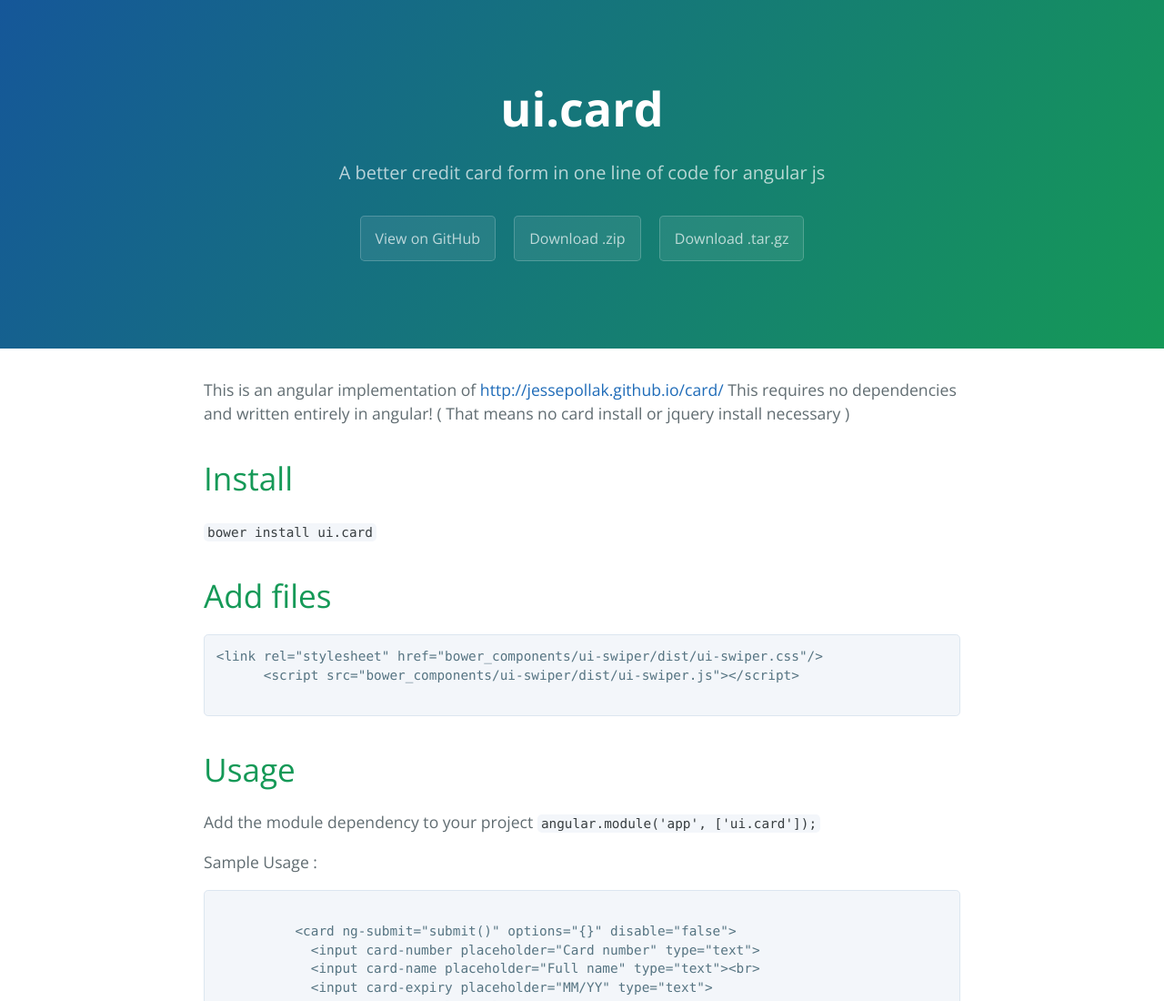
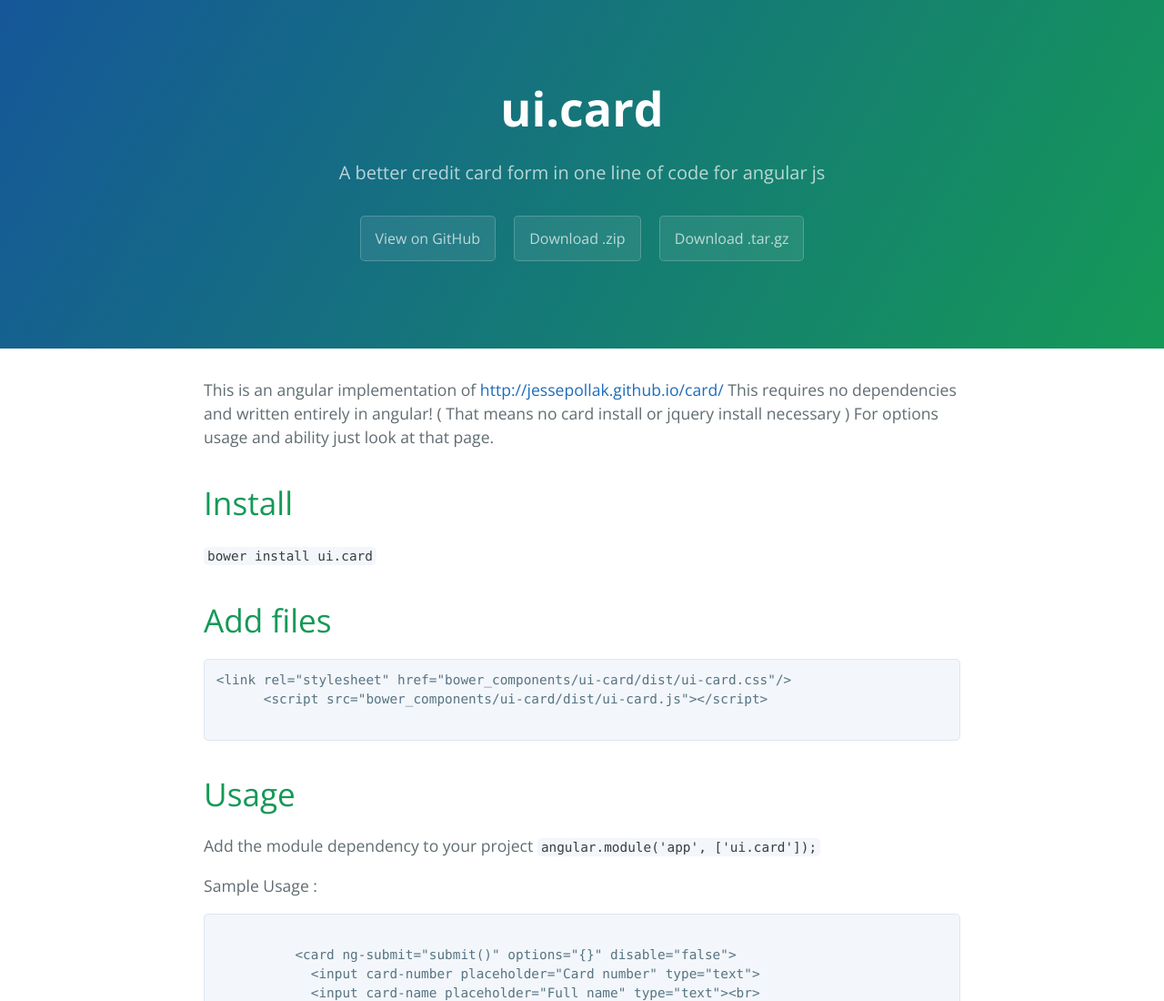
Before and after one commit to nebulr/ui-card, a website: page index.html in a window 1280 px wide. Shown: the top 1100 px of the page at 91% size. Drawn offline with nearby package versions, Linux system fonts and the light colour scheme.

Commit message:
Adding a new readme, versions as well as the bower information

```diff
--- a/bower.json
+++ b/bower.json
@@ -1,5 +1,6 @@
 {
   "name": "ui.card",
+  "version": "1.0.0",
   "authors": [
     "James Meyer <james@swiftgrid.io>"
   ],
--- a/index.html
+++ b/index.html
@@ -25,7 +25,7 @@
 
     <section class="main-content">
 
-      <p>This is an angular implementation of <a href="http://jessepollak.github.io/card/" target="_blank">http://jessepollak.github.io/card/</a> This requires no dependencies and written entirely in angular! ( That means no card install or jquery install necessary )</p>
+      <p>This is an angular implementation of <a href="http://jessepollak.github.io/card/" target="_blank">http://jessepollak.github.io/card/</a> This requires no dependencies and written entirely in angular! ( That means no card install or jquery install necessary ) For options usage and ability just look at that page.</p>
 
       <h1>
       <a id="install" class="anchor" href="#install" aria-hidden="true"><span aria-hidden="true" class="octicon octicon-link"></span></a>Install</h1>
@@ -35,8 +35,8 @@
       <h1>
       <a id="add-files" class="anchor" href="#add-files" aria-hidden="true"><span aria-hidden="true" class="octicon octicon-link"></span></a>Add files</h1>
 
-      <pre><code>&lt;link rel="stylesheet" href="bower_components/ui-swiper/dist/ui-swiper.css"/&gt;
-      &lt;script src="bower_components/ui-swiper/dist/ui-swiper.js"&gt;&lt;/script&gt;
+      <pre><code>&lt;link rel="stylesheet" href="bower_components/ui-card/dist/ui-card.css"/&gt;
+      &lt;script src="bower_components/ui-card/dist/ui-card.js"&gt;&lt;/script&gt;
       </code></pre>
 
       <h1>
```
Also changed, not shown: README.md.
